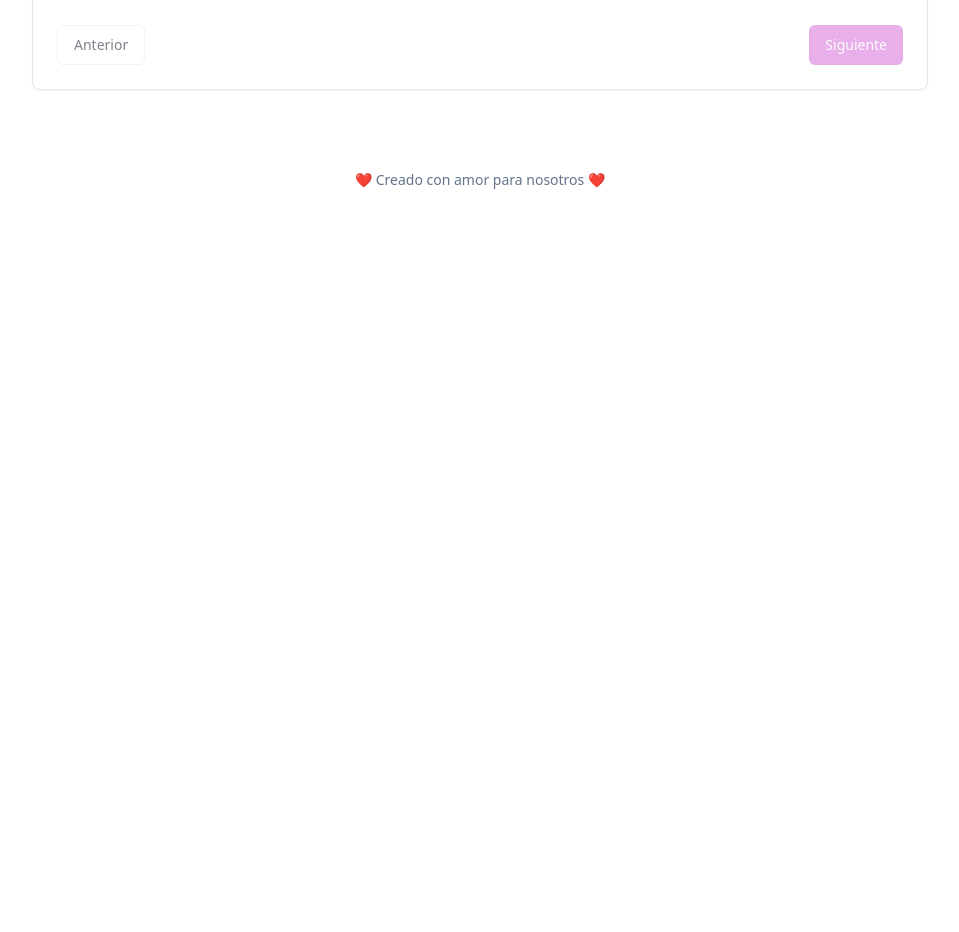
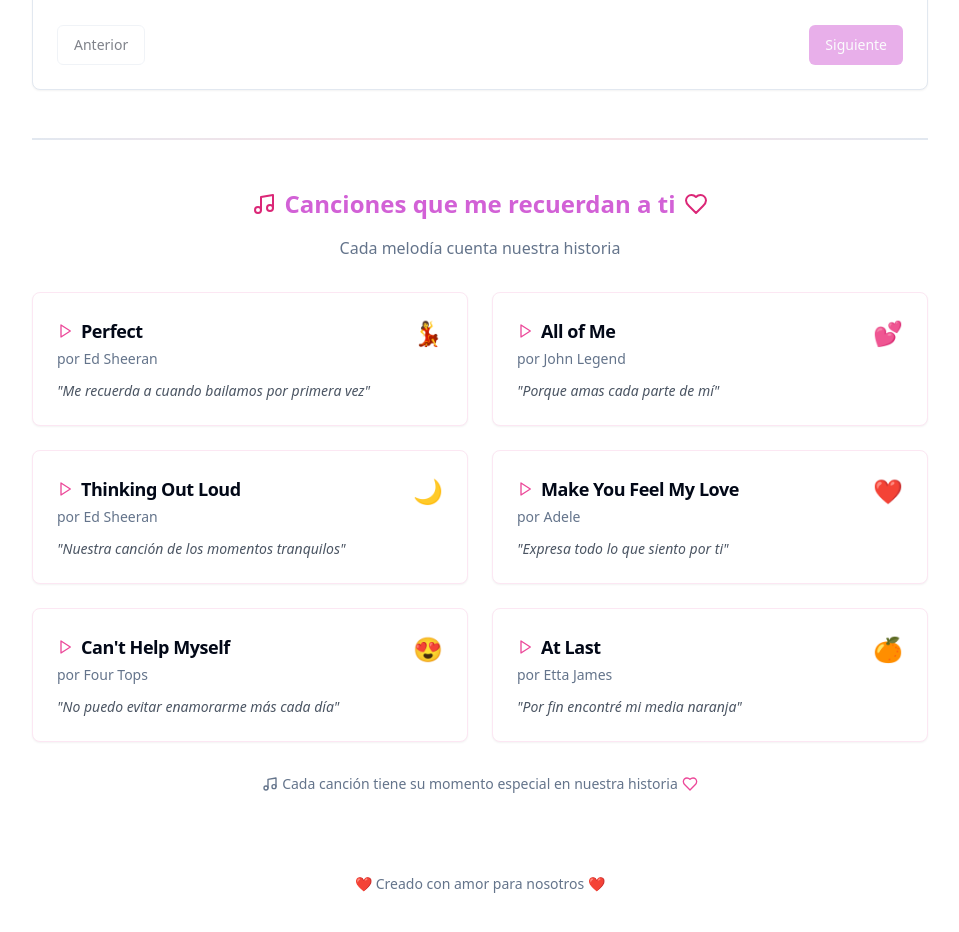
Before and after one commit to ivaannr/web-karina, a React (Vite) app: page / in a window 1280 px wide. Shown: the part 1600-2532 px from the top of the page, without its empty margins (160-1119 px from the left). Before the commit the page ends 1854 px from the top, so only its background shows below. Built offline with nearby package versions, Linux system fonts and the light colour scheme.

Commit message:
Add song section
Add a separator and a section for songs below the quiz.

```diff
--- /dev/null
+++ b/src/components/SongsSection.tsx
@@ -0,0 +1,106 @@
+
+import React from "react";
+import { Card, CardContent, CardHeader, CardTitle } from "@/components/ui/card";
+import { Music, Heart, Play } from "lucide-react";
+
+interface Song {
+  id: string;
+  title: string;
+  artist: string;
+  reason: string;
+  emoji: string;
+}
+
+const songs: Song[] = [
+  {
+    id: "1",
+    title: "Perfect",
+    artist: "Ed Sheeran",
+    reason: "Me recuerda a cuando bailamos por primera vez",
+    emoji: "💃"
+  },
+  {
+    id: "2",
+    title: "All of Me",
+    artist: "John Legend",
+    reason: "Porque amas cada parte de mí",
+    emoji: "💕"
+  },
+  {
+    id: "3",
+    title: "Thinking Out Loud",
+    artist: "Ed Sheeran",
+    reason: "Nuestra canción de los momentos tranquilos",
+    emoji: "🌙"
+  },
+  {
+    id: "4",
+    title: "Make You Feel My Love",
+    artist: "Adele",
+    reason: "Expresa todo lo que siento por ti",
+    emoji: "❤️"
+  },
+  {
+    id: "5",
+    title: "Can't Help Myself",
+    artist: "Four Tops",
+    reason: "No puedo evitar enamorarme más cada día",
+    emoji: "😍"
+  },
+  {
+    id: "6",
+    title: "At Last",
+    artist: "Etta James",
+    reason: "Por fin encontré mi media naranja",
+    emoji: "🍊"
+  }
+];
+
+export const SongsSection = () => {
+  return (
+    <div className="max-w-4xl mx-auto my-10">
+      <div className="text-center mb-8">
+        <div className="flex items-center justify-center gap-2 mb-4">
+          <Music className="h-6 w-6 text-pink-600" />
+          <h2 className="text-2xl font-bold text-primary">Canciones que me recuerdan a ti</h2>
+          <Heart className="h-6 w-6 text-pink-600" />
+        </div>
+        <p className="text-muted-foreground">Cada melodía cuenta nuestra historia</p>
+      </div>
+
+      <div className="grid grid-cols-1 md:grid-cols-2 gap-6">
+        {songs.map((song) => (
+          <Card key={song.id} className="hover:shadow-lg transition-shadow duration-300 border-pink-100">
+            <CardHeader className="pb-3">
+              <div className="flex items-start justify-between">
+                <div className="flex-1">
+                  <CardTitle className="text-lg flex items-center gap-2">
+                    <Play className="h-4 w-4 text-pink-500" />
+                    {song.title}
+                  </CardTitle>
+                  <p className="text-sm text-muted-foreground mt-1">
+                    por {song.artist}
+                  </p>
+                </div>
+                <span className="text-2xl">{song.emoji}</span>
+              </div>
+            </CardHeader>
+            <CardContent>
+              <p className="text-sm text-gray-600 italic">
+                "{song.reason}"
+              </p>
+            </CardContent>
+          </Card>
+        ))}
+      </div>
+
+      <div className="text-center mt-8">
+        <p className="text-sm text-muted-foreground flex items-center justify-center gap-1">
+          <Music className="h-4 w-4" />
+          Cada canción tiene su momento especial en nuestra historia
+          <Heart className="h-4 w-4 text-pink-500" />
+        </p>
+      </div>
+    </div>
+  );
+};
--- a/src/pages/Index.tsx
+++ b/src/pages/Index.tsx
@@ -3,6 +3,7 @@ import { Header } from "@/components/Header";
 import { PhotoGallery } from "@/components/PhotoGallery";
 import { SpecialDaysBox } from "@/components/SpecialDaysBox";
 import { Quiz } from "@/components/Quiz";
+import { SongsSection } from "@/components/SongsSection";
 import { RelationshipProvider } from "@/context/RelationshipContext";
 import { Separator } from "@/components/ui/separator";
 
@@ -26,6 +27,10 @@ const Index = () => {
             <Separator className="max-w-4xl mx-auto bg-gradient-to-r from-transparent via-love-pink to-transparent h-0.5" />
           </div>
           <Quiz />
+          <div className="my-12">
+            <Separator className="max-w-4xl mx-auto bg-gradient-to-r from-transparent via-love-pink to-transparent h-0.5" />
+          </div>
+          <SongsSection />
           <footer className="text-center py-8 text-sm text-muted-foreground mt-12">
             <p>❤️ Creado con amor para nosotros ❤️</p>
           </footer>
```
